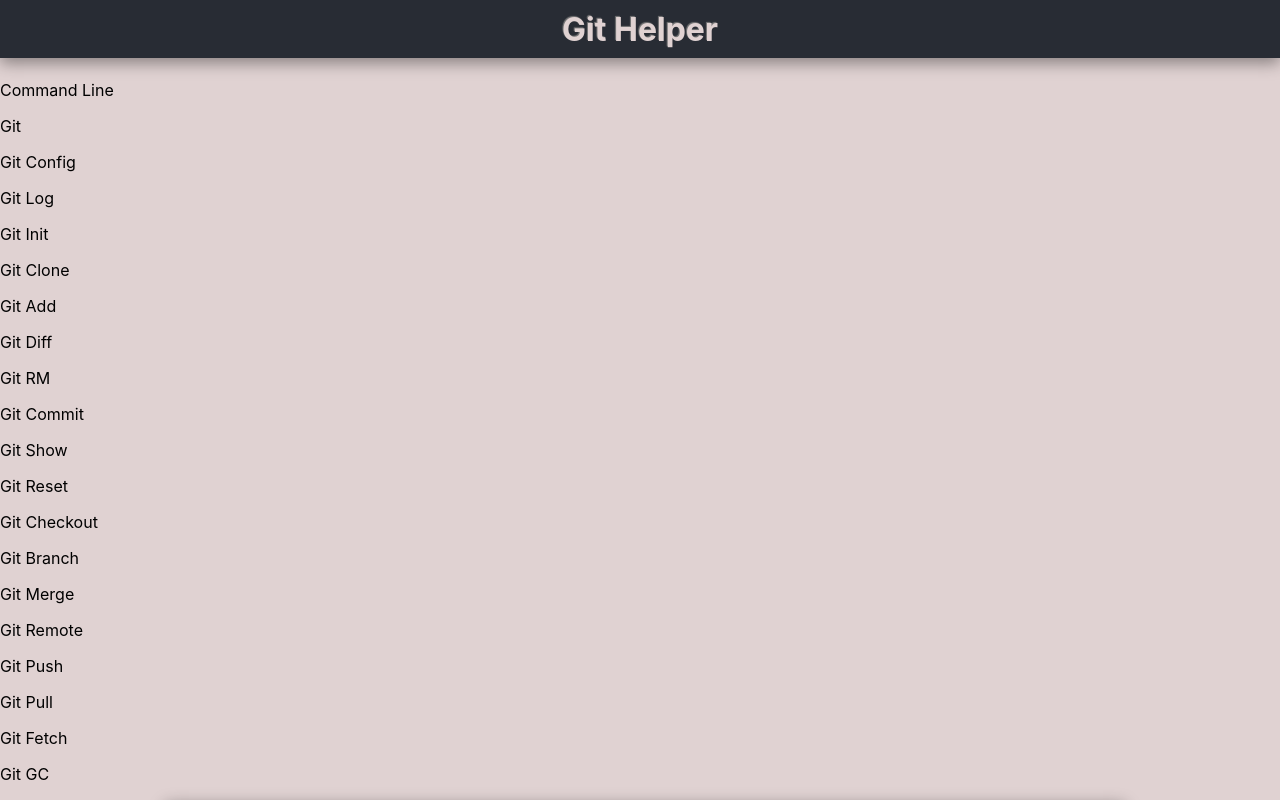
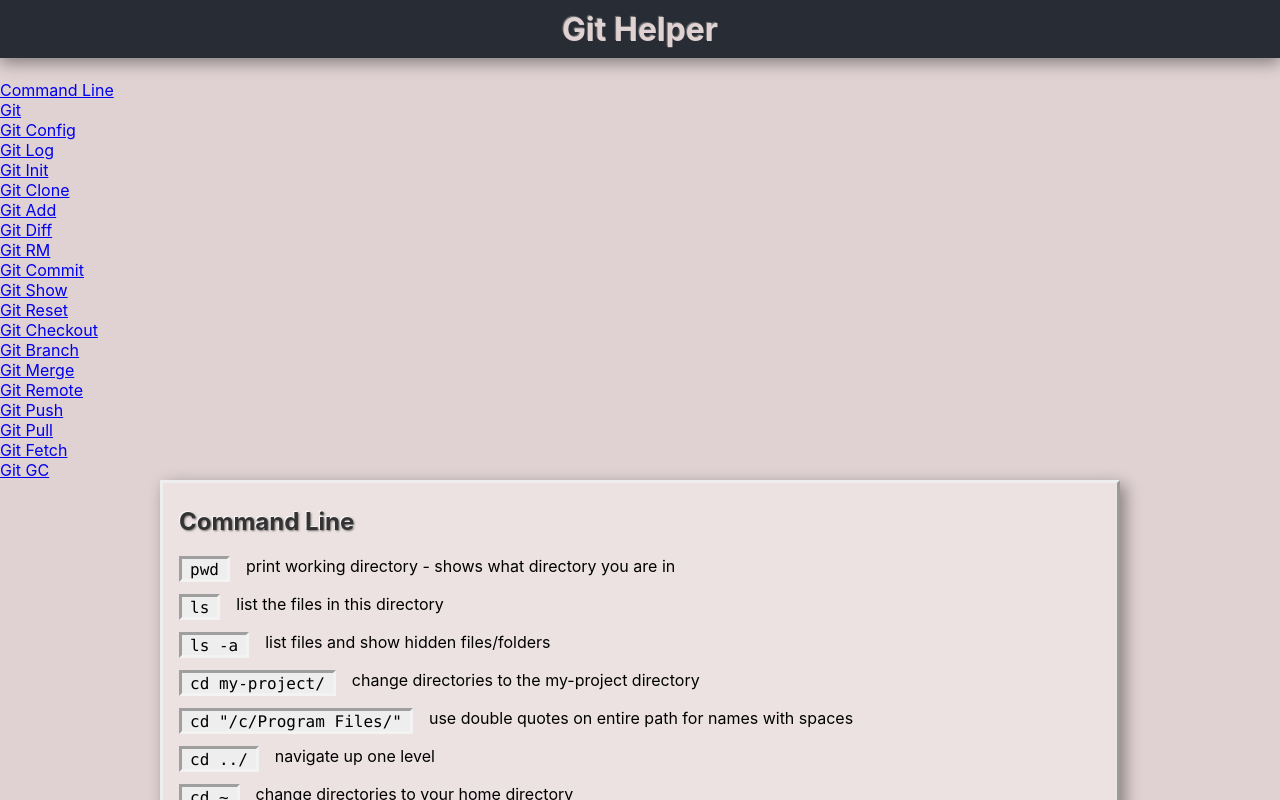
Before and after one commit to davidlongwith/git-helper, a React (Create React App) app: page / in a window 1280 px wide. Shown: the top 800 px of the page. Built offline with nearby package versions, Linux system fonts and the light colour scheme.

Commit message:
functional command links

```diff
--- a/src/components/CommandLinks.js
+++ b/src/components/CommandLinks.js
@@ -1,6 +1,10 @@
 import React from "react";
 
 //
-const CommandLinks = ({ name }) => <p>{name}</p>;
+const CommandLinks = ({ name }) => (
+  <div>
+    <a href={`#${name.toLowerCase().replace(/ /g, "-")}`}>{name}</a>
+  </div>
+);
 
 export default CommandLinks;
```
